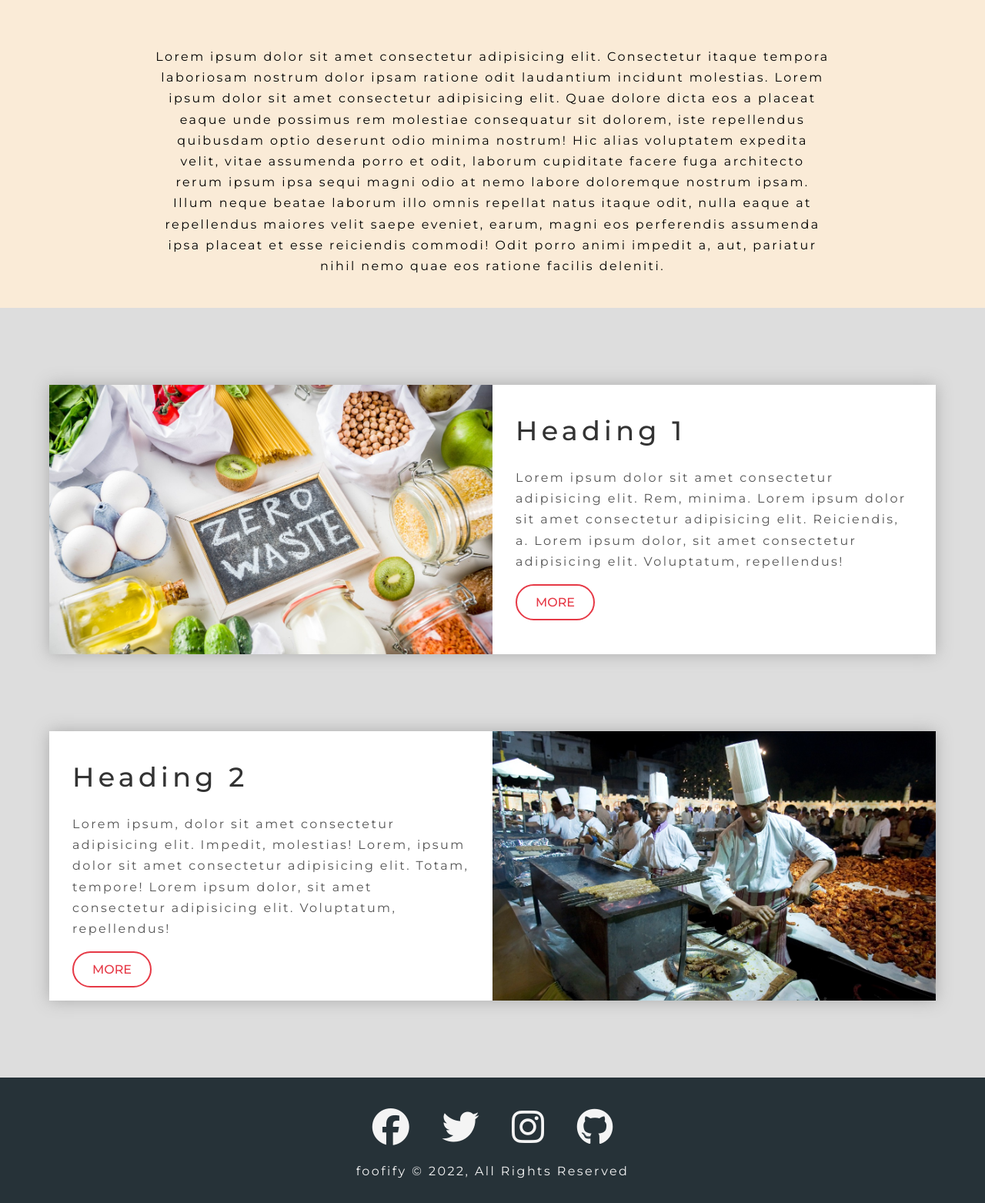
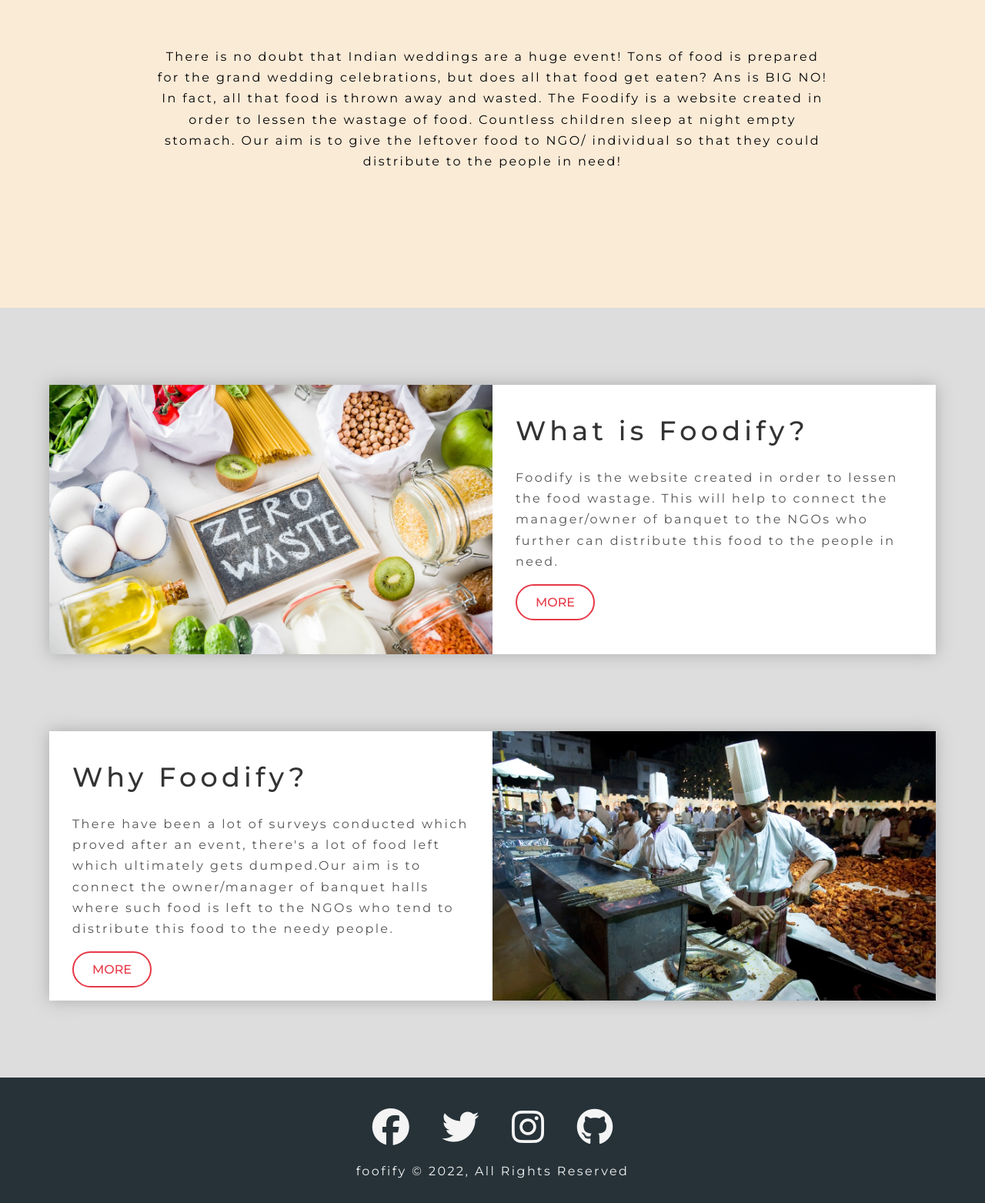
Before and after one commit to CypherX-team/Foodify, a Django app: page / in a window 1280 px wide. Shown: the part 760-2323 px from the top of the page at 77% size. Run offline with Django 4.2, Linux system fonts and the light colour scheme; some libraries are stand-ins or nearby versions.

Commit message:
update index.html

```diff
--- a/templates/index.html
+++ b/templates/index.html
@@ -35,7 +35,10 @@
 
     <section class="second">
         <div class="info-para center">
-            <p>Lorem ipsum dolor sit amet consectetur adipisicing elit. Consectetur itaque tempora laboriosam nostrum dolor ipsam ratione odit laudantium incidunt molestias. Lorem ipsum dolor sit amet consectetur adipisicing elit. Quae dolore dicta eos a placeat eaque unde possimus rem molestiae consequatur sit dolorem, iste repellendus quibusdam optio deserunt odio minima nostrum! Hic alias voluptatem expedita velit, vitae assumenda porro et odit, laborum cupiditate facere fuga architecto rerum ipsum ipsa sequi magni odio at nemo labore doloremque nostrum ipsam. Illum neque beatae laborum illo omnis repellat natus itaque odit, nulla eaque at repellendus maiores velit saepe eveniet, earum, magni eos perferendis assumenda ipsa placeat et esse reiciendis commodi! Odit porro animi impedit a, aut, pariatur nihil nemo quae eos ratione facilis deleniti.</p>
+            <p>There is no doubt that Indian weddings are a huge event! Tons of food is prepared for the grand wedding celebrations, but does all that food get eaten? Ans is BIG NO! In fact, all that food is thrown away and wasted.
+            The Foodify is a website created in order to lessen the wastage of food.
+            Countless children sleep at night empty stomach.
+            Our aim is to give the leftover food to NGO/ individual so that they could distribute to the people in need!</p>
         </div>
     </section>
 
@@ -46,8 +49,8 @@
                     <img src="\static\img\heading-1 pic.jpeg" alt="">
                 </div>
                 <div class="text-box">
-                    <h2 class = 'lg-heading text-black'>Heading 1</h2>
-                    <P class="text-grey"> Lorem ipsum dolor sit amet consectetur adipisicing elit. Rem, minima.  Lorem ipsum dolor sit amet consectetur adipisicing elit. Reiciendis, a.   Lorem ipsum dolor, sit amet consectetur adipisicing elit. Voluptatum, repellendus!</P>
+                    <h2 class = 'lg-heading text-black'>What is Foodify?</h2>
+                    <P class="text-grey">  Foodify is the website created in order to lessen the food wastage. This will help to connect the manager/owner of banquet to the NGOs who further can distribute this food to the people in need. </P>
                     <a href = "./about.html" class="btn text-red btn-secondary">More</a>
                 </div>
             </div>
@@ -56,8 +59,8 @@
                     <img src="\static\img\heading-2 pic.jpeg" alt="">
                 </div>
                 <div class="text-box">
-                    <h2 class = 'lg-heading text-black'>Heading 2</h2>
-                    <P class="text-grey">Lorem ipsum, dolor sit amet consectetur adipisicing elit. Impedit, molestias!  Lorem, ipsum dolor sit amet consectetur adipisicing elit. Totam, tempore!   Lorem ipsum dolor, sit amet consectetur adipisicing elit. Voluptatum, repellendus!</P>
+                    <h2 class = 'lg-heading text-black'>Why Foodify?</h2>
+                    <P class="text-grey">There have been a lot of surveys conducted which proved after an event, there's a lot of food left which ultimately gets dumped.Our aim is to connect the owner/manager of banquet halls where such food is left to the NGOs who tend to distribute this food to the needy people.</P>
                     <a  href = "./about.html"  class="btn  text-red  btn-secondary">MORE</a>
                 </div>
             </div>
```
